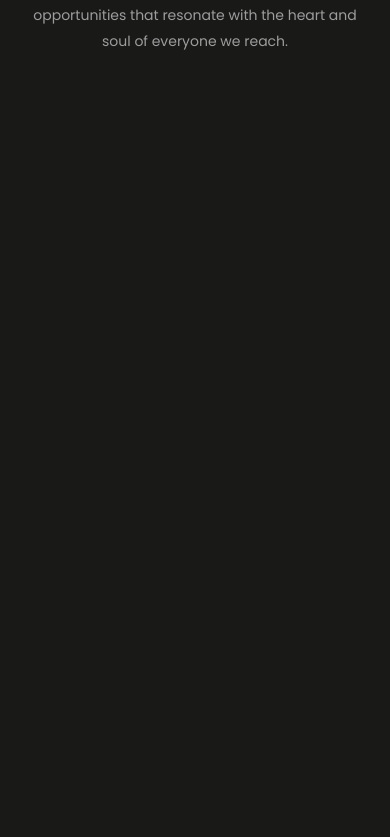
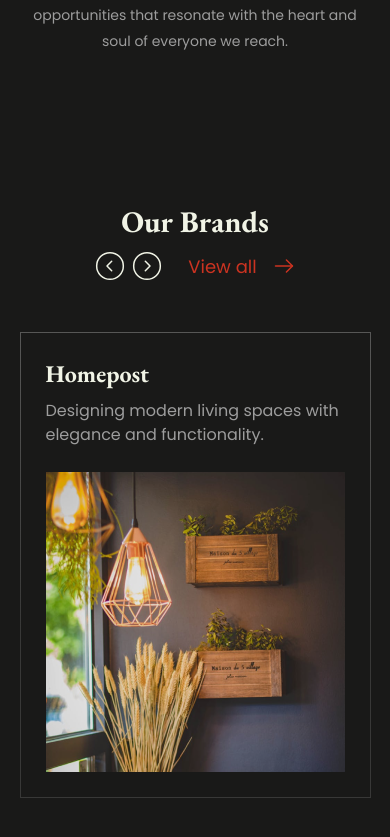
Before and after one commit to TarunRajpurohit123/pace-bussiness-website, a Next.js app in the folder pace-website/: page / in a window 390 px wide. Shown: the part 1069-1906 px from the top of the page. Before the commit the page ends 1198 px from the top, so only its background shows below. Built offline with nearby package versions, Linux system fonts and the light colour scheme.

Commit message:
brand carousel home responsive done

```diff
--- a/pace-website/src/app/globals.css
+++ b/pace-website/src/app/globals.css
@@ -913,10 +913,32 @@ option:hover {
     font-size: 3rem;
     line-height: 3.6rem;
   }
+  .homebrands__top_one__heading {
+    font-size: 3rem !important;
+    line-height: 3.6rem !important;
+  }
+  .brand_right_button_arrow {
+    margin-left: 0.5rem;
+  }
+  .homebrands__top_one {
+    flex-direction: column;
+  }
+  .bcarousel__button {
+    margin-top: 1rem;
+  }
+  .brand_carousel_main_section {
+    width: 90% !important;
+  }
+  .hbrand-card {
+    width: 100%;
+  }
   .home__welcome__section > p {
     font-size: 1.4rem;
     line-height: 2.6rem;
   }
+  .brand_swiper_slide {
+    margin-left: 0 !important;
+  }
   .global-abs {
     top: 9rem !important;
   }
@@ -946,6 +968,12 @@ option:hover {
   .announcemnet-wrapper {
     height: 3.7rem;
   }
+  .homebrands__top {
+    width: 90% !important;
+  }
+  /* .hbrand-card {
+    width: 100% !important;
+  } */
 }
 @media screen and (max-width: 1000px) {
   .sp_label {
--- a/pace-website/src/app/page.js
+++ b/pace-website/src/app/page.js
@@ -21,7 +21,7 @@ export default function Home() {
       <HomeVideoComponent />
       <HomeVideoComponentMobile />
       <HomeWelcome />
-      {/* <HomeBrands /> */}
+      <HomeBrands />
       {/* <HomeThreePillar /> */}
       {/* <HomeStatics /> */}
       {/* <HomeHighlightCarousel /> */}
--- a/pace-website/src/components/components/HomeBrands.jsx
+++ b/pace-website/src/components/components/HomeBrands.jsx
@@ -2,7 +2,7 @@
 
 import CircleArrowNextIcon from "@/components/svgs/CircleArrowNextIcon";
 import CircleArrowPrevIcon from "@/components/svgs/CircleArrowPrevIcon";
-import React, { useRef, useState } from "react";
+import React, { useEffect, useRef, useState } from "react";
 import { Swiper, SwiperSlide, useSwiper } from "swiper/react";
 import { Autoplay } from "swiper/modules";
 import "swiper/css";
@@ -13,6 +13,12 @@ import ArrowRightIcon from "@/components/svgs/arrowRightIcon";
 import uniqid from "uniqid";
 
 export default function HomeBrands() {
+  const [currentScreen, setCurrentScreen] = useState(null);
+  useEffect(() => {
+    if (window.innerWidth) {
+      setCurrentScreen(window?.innerWidth);
+    }
+  }, [window.innerWidth]);
   const [isBrandNextActive, setIsBrandNextActive] = useState(true);
   const [isBrandPrevActive, setIsBrandPrevActive] = useState(false);
   const swiperRef = useRef(null);
@@ -106,8 +112,9 @@ export default function HomeBrands() {
         <div className="homebrands__top  page-width">
           <div className="flex homebrands__top_one justify-between items-center">
             {/* heading */}
-            <h1>
-              Our <span style={{ color: "var(--pure)" }}>Brands</span>
+            <h1 className="homebrands__top_one__heading">
+              Our Brands
+              {/* <span style={{ color: "var(--pure)" }}>Brands</span> */}
             </h1>
             {/* carousel button */}
             <div className="bcarousel__button flex items-center">
@@ -121,7 +128,7 @@ export default function HomeBrands() {
                 />
               </button>
               <button
-                className="ml-[2.5rem]"
+                className="ml-[2.5rem] brand_right_button_arrow"
                 onClick={() => {
                   if (swiperRef.current) swiperRef.current.slideNext();
                 }}
@@ -146,7 +153,7 @@ export default function HomeBrands() {
 
         {/* carousel goes here*/}
         <div
-          className="flex justify-end page-width overflow-hidden"
+          className="flex justify-end page-width overflow-hidden brand_carousel_main_section"
           style={{ display: "flex", justifyContent: "flex-end" }}
         >
           <div
@@ -157,7 +164,7 @@ export default function HomeBrands() {
             }}
           >
             <Swiper
-              slidesPerView={4}
+              slidesPerView={currentScreen <= 1000 ? 1 : 4}
               spaceBetween={30}
               pagination={{
                 clickable: true,
@@ -167,6 +174,7 @@ export default function HomeBrands() {
               }}
               // loop={true}
               onSlideChange={(e) => {
+                if (currentScreen > 1000) {
                   if (e.activeIndex < 4) {
                     setIsBrandNextActive(true);
                   }
@@ -179,17 +187,32 @@ export default function HomeBrands() {
                   if (e.activeIndex == 0) {
                     setIsBrandPrevActive(false);
                   }
+                } else {
+                  if (e.activeIndex < 7) {
+                    setIsBrandNextActive(true);
+                  }
+                  if (e.activeIndex == 7) {
+                    setIsBrandNextActive(false);
+                  }
+                  if (e.activeIndex > 0) {
+                    setIsBrandPrevActive(true);
+                  }
+                  if (e.activeIndex == 0) {
+                    setIsBrandPrevActive(false);
+                  }
+                }
               }}
               onSwiper={(swiper) => {
                 swiperRef.current = swiper; // Store the Swiper instance in the ref
               }}
-              // modules={[Autoplay]}
+              modules={[Autoplay]}
               className="mySwiper"
             >
               {data?.map((card, ind) => {
                 return (
                   <SwiperSlide
                     key={uniqid()}
+                    className="brand_swiper_slide"
                     style={ind != 0 ? { marginLeft: "4.7rem" } : {}}
                   >
                     <BrandCard
```
Lines whose indentation alone changed are shown as unchanged.
